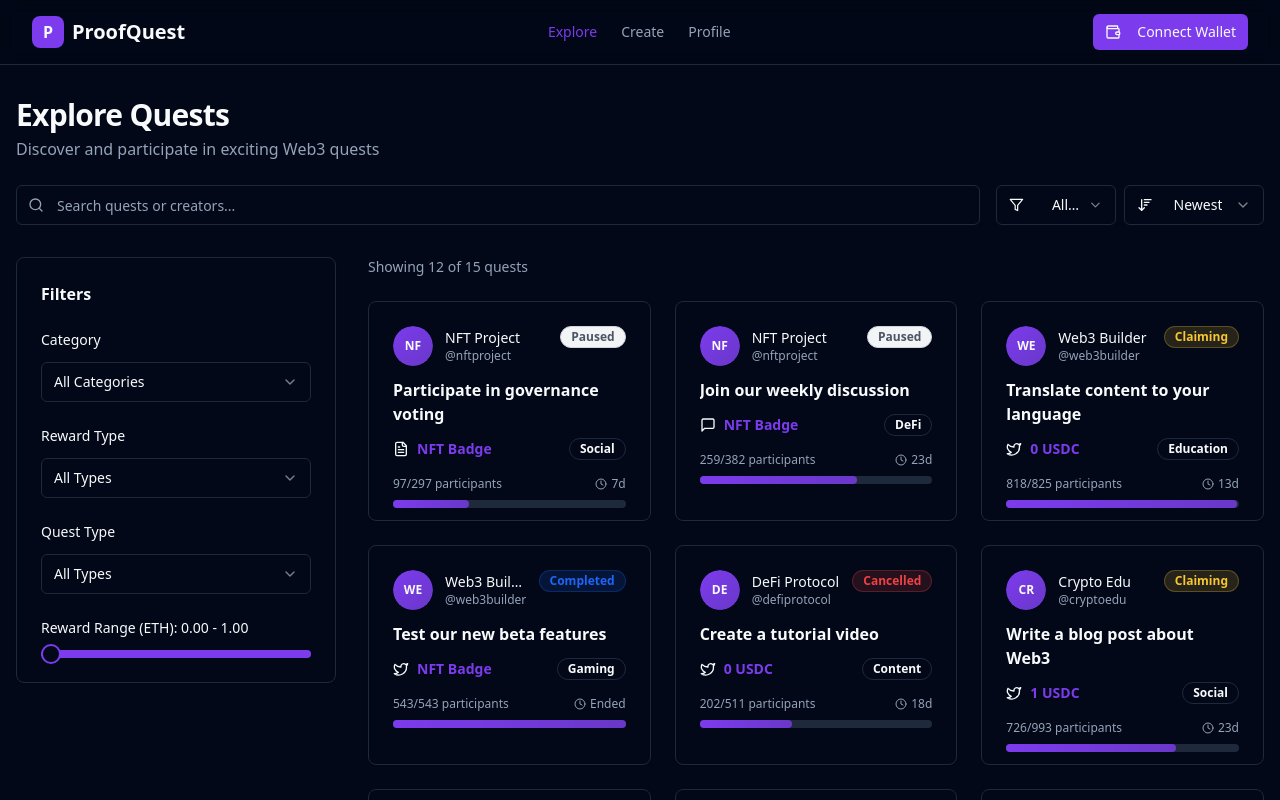
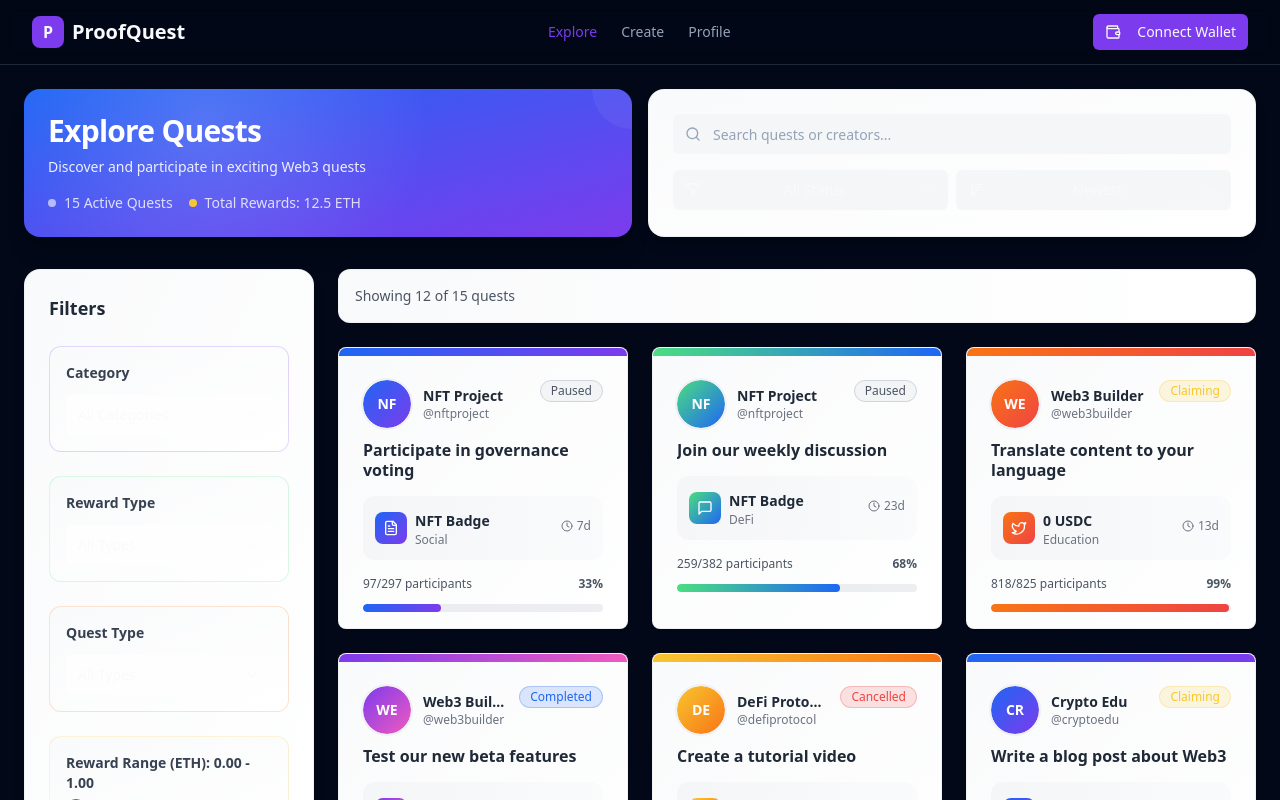
Before and after one commit to huaigu/proofquest-web3-adventures, a React (Vite) app: page /quests in a window 1280 px wide. Shown: the top 800 px of the page. Built offline with nearby package versions, Linux system fonts and the light colour scheme.

Commit message:
Refactor: Apply Bento UI style to Quest List
Ensure the Quest List page adheres to the overall Bento UI design.

```diff
--- a/src/pages/QuestList.tsx
+++ b/src/pages/QuestList.tsx
@@ -278,19 +278,16 @@ const QuestList = () => {
   };
 
   const LoadingSkeleton = () => (
-    <div className="grid grid-cols-1 md:grid-cols-2 lg:grid-cols-3 gap-6">
+    <div className="grid grid-cols-1 md:grid-cols-2 xl:grid-cols-3 gap-6">
       {Array.from({ length: 6 }).map((_, i) => (
-        <Card key={i} className="overflow-hidden">
-          <CardHeader>
-            <div className="flex items-center gap-3">
-              <Skeleton className="h-10 w-10 rounded-full" />
+        <div key={i} className="bg-gradient-to-br from-gray-50 to-white rounded-2xl p-6 border border-gray-200/50">
+          <div className="flex items-center gap-3 mb-4">
+            <Skeleton className="h-12 w-12 rounded-full" />
             <div className="space-y-2">
               <Skeleton className="h-4 w-32" />
               <Skeleton className="h-3 w-24" />
             </div>
           </div>
-          </CardHeader>
-          <CardContent>
           <Skeleton className="h-5 w-full mb-4" />
           <div className="flex justify-between items-center mb-4">
             <Skeleton className="h-6 w-20" />
@@ -301,51 +298,54 @@ const QuestList = () => {
             <Skeleton className="h-4 w-24" />
             <Skeleton className="h-4 w-16" />
           </div>
-          </CardContent>
-        </Card>
+        </div>
       ))}
     </div>
   );
 
   return (
-    <div className="min-h-screen bg-background">
-      <div className="container mx-auto px-4 py-8">
-        {/* Page Header */}
-        <div className="mb-8">
-          <div className="flex flex-col lg:flex-row lg:items-center lg:justify-between gap-4 mb-6">
-            <div>
-              <h1 className="text-3xl font-bold tracking-tight">Explore Quests</h1>
-              <p className="text-muted-foreground mt-1">
+    <div className="min-h-screen bg-background p-4 md:p-6">
+      <div className="mx-auto max-w-7xl">
+        {/* Page Header - Bento Style */}
+        <div className="grid grid-cols-12 gap-4 mb-8">
+          {/* Main Title Card */}
+          <div className="col-span-12 lg:col-span-6 bg-gradient-to-br from-[hsl(var(--vibrant-blue))] to-[hsl(var(--vibrant-purple))] rounded-2xl p-6 text-white relative overflow-hidden shadow-xl">
+            <div className="absolute inset-0 bg-[radial-gradient(circle_at_30%_20%,rgba(255,255,255,0.15)_0%,transparent_50%)]" />
+            <div className="absolute top-0 right-0 w-20 h-20 bg-white/5 rounded-full -translate-y-10 translate-x-10" />
+            <div className="relative z-10">
+              <h1 className="text-3xl font-bold tracking-tight mb-2">Explore Quests</h1>
+              <p className="text-white/90 mb-4 text-sm">
                 Discover and participate in exciting Web3 quests
               </p>
+              <div className="flex items-center gap-4 text-sm">
+                <div className="flex items-center gap-2">
+                  <div className="w-2 h-2 bg-white/60 rounded-full"></div>
+                  <span className="text-white/80">{filteredQuests.length} Active Quests</span>
+                </div>
+                <div className="flex items-center gap-2">
+                  <div className="w-2 h-2 bg-[hsl(var(--vibrant-yellow))] rounded-full"></div>
+                  <span className="text-white/80">Total Rewards: 12.5 ETH</span>
+                </div>
+              </div>
+            </div>
           </div>
 
-            {/* Mobile filter toggle */}
-            <Button
-              variant="outline"
-              onClick={() => setShowSidebar(!showSidebar)}
-              className="lg:hidden"
-            >
-              <Filter className="h-4 w-4 mr-2" />
-              Filters
-            </Button>
-          </div>
-
-          {/* Search and Quick Filters */}
-          <div className="flex flex-col lg:flex-row gap-4 mb-6">
-            <div className="relative flex-1">
+          {/* Search Card */}
+          <div className="col-span-12 lg:col-span-6 bg-gradient-to-br from-gray-50 to-white rounded-2xl p-6 shadow-lg border border-gray-200/50">
+            <div className="space-y-4">
+              <div className="relative">
                 <Search className="absolute left-3 top-1/2 transform -translate-y-1/2 text-muted-foreground h-4 w-4" />
                 <Input
                   placeholder="Search quests or creators..."
                   value={searchQuery}
                   onChange={(e) => setSearchQuery(e.target.value)}
-                className="pl-10"
+                  className="pl-10 border-0 bg-gray-100/70 focus:bg-white transition-colors"
                 />
               </div>
 
               <div className="flex gap-2">
                 <Select value={statusFilter} onValueChange={setStatusFilter}>
-                <SelectTrigger className="w-[120px]">
+                  <SelectTrigger className="flex-1 border-0 bg-gray-100/70 focus:bg-white">
                     <Filter className="h-4 w-4 mr-2" />
                     <SelectValue placeholder="Status" />
                   </SelectTrigger>
@@ -354,12 +354,11 @@ const QuestList = () => {
                     <SelectItem value="active">Active</SelectItem>
                     <SelectItem value="claiming">Claiming</SelectItem>
                     <SelectItem value="completed">Completed</SelectItem>
-                  <SelectItem value="paused">Paused</SelectItem>
                   </SelectContent>
                 </Select>
 
                 <Select value={sortBy} onValueChange={setSortBy}>
-                <SelectTrigger className="w-[140px]">
+                  <SelectTrigger className="flex-1 border-0 bg-gray-100/70 focus:bg-white">
                     <SortDesc className="h-4 w-4 mr-2" />
                     <SelectValue placeholder="Sort" />
                   </SelectTrigger>
@@ -371,16 +370,18 @@ const QuestList = () => {
                 </Select>
               </div>
             </div>
+          </div>
+        </div>
 
-          {/* Active Filters */}
+        {/* Active Filters - Bento Style */}
         {activeFilters.length > 0 && (
-            <div className="flex flex-wrap gap-2 mb-6">
-              <span className="text-sm text-muted-foreground">Active filters:</span>
+          <div className="bg-gradient-to-r from-[hsl(var(--vibrant-orange))]/10 to-[hsl(var(--vibrant-yellow))]/10 rounded-xl p-4 mb-6 border border-[hsl(var(--vibrant-orange))]/20">
+            <div className="flex flex-wrap gap-2 items-center">
+              <span className="text-sm font-medium text-gray-700">Active filters:</span>
               {activeFilters.map((filter, index) => (
                 <Badge
                   key={index}
-                  variant="secondary"
-                  className="cursor-pointer hover:bg-destructive hover:text-destructive-foreground"
+                  className="bg-white/80 text-gray-700 border border-gray-300/50 cursor-pointer hover:bg-[hsl(var(--vibrant-red))]/15 hover:text-[hsl(var(--vibrant-red))] hover:border-[hsl(var(--vibrant-red))]/30 transition-colors"
                   onClick={() => removeFilter(filter.key)}
                 >
                   {filter.value}
@@ -391,28 +392,26 @@ const QuestList = () => {
                 variant="ghost"
                 size="sm"
                 onClick={clearAllFilters}
-                className="h-6 px-2 text-xs"
+                className="h-6 px-2 text-xs text-gray-600 hover:text-[hsl(var(--vibrant-red))]"
               >
                 Clear all
               </Button>
             </div>
+          </div>
         )}
-        </div>
 
-        <div className="flex gap-8">
-          {/* Sidebar */}
+        <div className="grid grid-cols-12 gap-6">
+          {/* Sidebar - Bento Style */}
           {showSidebar && (
-            <aside className="w-80 shrink-0 lg:block hidden">
-              <Card className="sticky top-24">
-                <CardHeader>
-                  <h3 className="font-semibold">Filters</h3>
-                </CardHeader>
-                <CardContent className="space-y-6">
+            <aside className="col-span-12 lg:col-span-3">
+              <div className="bg-gradient-to-br from-gray-50 to-white rounded-2xl p-6 shadow-lg border border-gray-200/50 sticky top-24">
+                <h3 className="font-bold text-lg mb-6 text-gray-800">Filters</h3>
+                <div className="space-y-6">
                   {/* Categories */}
-                  <div>
-                    <label className="text-sm font-medium mb-3 block">Category</label>
+                  <div className="bg-gradient-to-br from-[hsl(var(--vibrant-purple))]/8 to-[hsl(var(--vibrant-pink))]/8 rounded-xl p-4 border border-[hsl(var(--vibrant-purple))]/20">
+                    <label className="text-sm font-semibold mb-3 block text-gray-700">Category</label>
                     <Select value={categoryFilter} onValueChange={setCategoryFilter}>
-                      <SelectTrigger>
+                      <SelectTrigger className="border-0 bg-white/70 focus:bg-white">
                         <SelectValue placeholder="All Categories" />
                       </SelectTrigger>
                       <SelectContent>
@@ -427,10 +426,10 @@ const QuestList = () => {
                   </div>
 
                   {/* Reward Type */}
-                  <div>
-                    <label className="text-sm font-medium mb-3 block">Reward Type</label>
+                  <div className="bg-gradient-to-br from-[hsl(var(--vibrant-green))]/8 to-[hsl(var(--vibrant-blue))]/8 rounded-xl p-4 border border-[hsl(var(--vibrant-green))]/20">
+                    <label className="text-sm font-semibold mb-3 block text-gray-700">Reward Type</label>
                     <Select value={rewardTypeFilter} onValueChange={setRewardTypeFilter}>
-                      <SelectTrigger>
+                      <SelectTrigger className="border-0 bg-white/70 focus:bg-white">
                         <SelectValue placeholder="All Types" />
                       </SelectTrigger>
                       <SelectContent>
@@ -443,10 +442,10 @@ const QuestList = () => {
                   </div>
 
                   {/* Quest Type */}
-                  <div>
-                    <label className="text-sm font-medium mb-3 block">Quest Type</label>
+                  <div className="bg-gradient-to-br from-[hsl(var(--vibrant-orange))]/8 to-[hsl(var(--vibrant-yellow))]/8 rounded-xl p-4 border border-[hsl(var(--vibrant-orange))]/20">
+                    <label className="text-sm font-semibold mb-3 block text-gray-700">Quest Type</label>
                     <Select value={questTypeFilter} onValueChange={setQuestTypeFilter}>
-                      <SelectTrigger>
+                      <SelectTrigger className="border-0 bg-white/70 focus:bg-white">
                         <SelectValue placeholder="All Types" />
                       </SelectTrigger>
                       <SelectContent>
@@ -459,8 +458,8 @@ const QuestList = () => {
                   </div>
 
                   {/* Reward Range */}
-                  <div>
-                    <label className="text-sm font-medium mb-3 block">
+                  <div className="bg-gradient-to-br from-[hsl(var(--vibrant-yellow))]/8 to-[hsl(var(--vibrant-orange))]/8 rounded-xl p-4 border border-[hsl(var(--vibrant-yellow))]/20">
+                    <label className="text-sm font-semibold mb-3 block text-gray-700">
                       Reward Range (ETH): {rewardRange[0].toFixed(2)} - {rewardRange[1].toFixed(2)}
                     </label>
                     <Slider
@@ -472,77 +471,95 @@ const QuestList = () => {
                       className="w-full"
                     />
                   </div>
-                </CardContent>
-              </Card>
+                </div>
+              </div>
             </aside>
           )}
 
           {/* Main Content */}
-          <main className="flex-1">
+          <main className={`${showSidebar ? 'col-span-12 lg:col-span-9' : 'col-span-12'}`}>
             {loading ? (
               <LoadingSkeleton />
             ) : (
               <>
-                {/* Results Summary */}
-                <div className="mb-6">
-                  <p className="text-sm text-muted-foreground">
+                {/* Results Summary - Bento Style */}
+                <div className="bg-gradient-to-r from-gray-50 to-white rounded-xl p-4 mb-6 border border-gray-200/50">
+                  <p className="text-sm text-gray-600 font-medium">
                     Showing {paginatedQuests.length} of {filteredQuests.length} quests
                   </p>
                 </div>
 
-                {/* Quest Grid */}
-                <div className="grid grid-cols-1 md:grid-cols-2 lg:grid-cols-3 gap-6 mb-8">
-                  {paginatedQuests.map((quest) => (
+                {/* Quest Grid - Enhanced Bento Style */}
+                <div className="grid grid-cols-1 md:grid-cols-2 xl:grid-cols-3 gap-6 mb-8">
+                  {paginatedQuests.map((quest, index) => {
+                    const gradients = [
+                      'from-[hsl(var(--vibrant-blue))] to-[hsl(var(--vibrant-purple))]',
+                      'from-[hsl(var(--vibrant-green))] to-[hsl(var(--vibrant-blue))]',
+                      'from-[hsl(var(--vibrant-orange))] to-[hsl(var(--vibrant-red))]',
+                      'from-[hsl(var(--vibrant-purple))] to-[hsl(var(--vibrant-pink))]',
+                      'from-[hsl(var(--vibrant-yellow))] to-[hsl(var(--vibrant-orange))]'
+                    ];
+                    const gradient = gradients[index % gradients.length];
+
+                    return (
                       <Link key={quest.id} to={`/quest/${quest.id}`}>
-                      <Card className="h-full transition-all duration-200 hover:shadow-lg hover:scale-[1.02] cursor-pointer group">
+                        <Card className="h-full transition-all duration-300 hover:shadow-2xl hover:scale-[1.02] cursor-pointer group bg-gradient-to-br from-gray-50 to-white border border-gray-200/50 overflow-hidden">
+                          {/* Header with gradient accent */}
+                          <div className={`h-2 bg-gradient-to-r ${gradient}`}></div>
+
                           <CardHeader className="pb-3">
                             <div className="flex items-start justify-between gap-3">
                               <div className="flex items-center gap-3 min-w-0 flex-1">
-                              <Avatar className="h-10 w-10 shrink-0">
+                                <Avatar className="h-12 w-12 shrink-0 ring-2 ring-gray-200/50">
                                   <AvatarImage src={quest.creator.avatar} />
-                                <AvatarFallback className="bg-gradient-to-br from-primary to-primary/80 text-primary-foreground text-xs font-bold">
+                                  <AvatarFallback className={`bg-gradient-to-br ${gradient} text-white text-sm font-bold`}>
                                     {quest.creator.name.slice(0, 2).toUpperCase()}
                                   </AvatarFallback>
                                 </Avatar>
                                 <div className="min-w-0">
-                                <p className="font-medium text-sm truncate">{quest.creator.name}</p>
-                                <p className="text-xs text-muted-foreground truncate">{quest.creator.handle}</p>
+                                  <p className="font-semibold text-sm truncate text-gray-800">{quest.creator.name}</p>
+                                  <p className="text-xs text-gray-500 truncate">{quest.creator.handle}</p>
                                 </div>
                               </div>
-                            <Badge className={`shrink-0 text-xs ${getStatusBadgeColor(quest.status)}`}>
+                              <Badge className={`shrink-0 text-xs font-medium ${getStatusBadgeColor(quest.status)}`}>
                                 {quest.status}
                               </Badge>
                             </div>
                           </CardHeader>
 
-                        <CardContent className="pb-3">
-                          <h3 className="font-semibold mb-3 line-clamp-2 group-hover:text-primary transition-colors">
+                          <CardContent className="pb-4">
+                            <h3 className="font-bold mb-4 line-clamp-2 group-hover:text-[hsl(var(--vibrant-blue))] transition-colors text-gray-800 leading-tight">
                               {quest.title}
                             </h3>
 
-                          <div className="flex items-center justify-between mb-4">
+                            <div className="flex items-center justify-between mb-4 p-3 bg-gradient-to-r from-gray-100/80 to-gray-50/80 rounded-xl">
                               <div className="flex items-center gap-2">
+                                <div className={`p-2 rounded-lg bg-gradient-to-br ${gradient} text-white`}>
                                   {getTaskIcon(quest.taskType)}
-                              <span className="text-sm font-bold text-primary">
+                                </div>
+                                <div>
+                                  <span className="text-sm font-bold text-gray-800">
                                     {formatReward(quest.reward)}
                                   </span>
+                                  <p className="text-xs text-gray-500">{quest.category}</p>
                                 </div>
-                            <Badge variant="outline" className="text-xs">
-                              {quest.category}
-                            </Badge>
                               </div>
-
-                          <div className="space-y-2">
-                            <div className="flex justify-between text-xs text-muted-foreground">
-                              <span>{quest.participants.current}/{quest.participants.max} participants</span>
-                              <div className="flex items-center gap-1">
+                              <div className="text-right">
+                                <div className="flex items-center gap-1 text-xs text-gray-500 mb-1">
                                   <Clock className="h-3 w-3" />
                                   {quest.timeRemaining}
                                 </div>
                               </div>
-                            <div className="w-full bg-muted rounded-full h-2">
+                            </div>
+
+                            <div className="space-y-3">
+                              <div className="flex justify-between text-xs text-gray-600">
+                                <span className="font-medium">{quest.participants.current}/{quest.participants.max} participants</span>
+                                <span className="font-bold">{Math.round((quest.participants.current / quest.participants.max) * 100)}%</span>
+                              </div>
+                              <div className="w-full bg-gray-200/70 rounded-full h-2 overflow-hidden">
                                 <div
-                                className="bg-gradient-to-r from-primary to-primary/80 h-2 rounded-full transition-all duration-300"
+                                  className={`bg-gradient-to-r ${gradient} h-2 rounded-full transition-all duration-500 ease-out`}
                                   style={{
                                     width: `${(quest.participants.current / quest.participants.max) * 100}%`
                                   }}
@@ -552,31 +569,36 @@ const QuestList = () => {
                           </CardContent>
                         </Card>
                       </Link>
-                  ))}
+                    );
+                  })}
                 </div>
 
-                {/* Empty State */}
+                {/* Empty State - Bento Style */}
                 {filteredQuests.length === 0 && (
-                  <div className="text-center py-12">
-                    <div className="text-muted-foreground mb-4">
-                      <Users className="h-12 w-12 mx-auto mb-4 opacity-50" />
-                      <h3 className="text-lg font-medium mb-2">No quests found</h3>
-                      <p>Try adjusting your filters or search terms</p>
+                  <div className="text-center py-16 bg-gradient-to-br from-gray-50 to-white rounded-2xl border border-gray-200/50">
+                    <div className="text-gray-400 mb-6">
+                      <Users className="h-16 w-16 mx-auto mb-4 opacity-50" />
+                      <h3 className="text-xl font-bold mb-2 text-gray-600">No quests found</h3>
+                      <p className="text-gray-500">Try adjusting your filters or search terms</p>
                     </div>
-                    <Button onClick={clearAllFilters} variant="outline">
+                    <Button
+                      onClick={clearAllFilters}
+                      className="bg-gradient-to-r from-[hsl(var(--vibrant-blue))] to-[hsl(var(--vibrant-purple))] text-white border-0 hover:shadow-lg"
+                    >
                       Clear all filters
                     </Button>
                   </div>
                 )}
 
-                {/* Pagination */}
+                {/* Pagination - Bento Style */}
                 {totalPages > 1 && (
-                  <div className="flex justify-center items-center gap-2">
+                  <div className="flex justify-center items-center gap-2 bg-gradient-to-r from-gray-50 to-white rounded-xl p-6 border border-gray-200/50">
                     <Button
                       variant="outline"
                       size="sm"
                       onClick={() => setCurrentPage(prev => Math.max(1, prev - 1))}
                       disabled={currentPage === 1}
+                      className="border-gray-300 hover:bg-[hsl(var(--vibrant-blue))]/10"
                     >
                       <ChevronLeft className="h-4 w-4" />
                       Previous
@@ -589,7 +611,10 @@ const QuestList = () => {
                           variant={currentPage === page ? "default" : "outline"}
                           size="sm"
                           onClick={() => setCurrentPage(page)}
-                          className="w-10"
+                          className={`w-10 ${currentPage === page
+                            ? 'bg-gradient-to-r from-[hsl(var(--vibrant-blue))] to-[hsl(var(--vibrant-purple))] text-white border-0'
+                            : 'border-gray-300 hover:bg-[hsl(var(--vibrant-blue))]/10'
+                          }`}
                         >
                           {page}
                         </Button>
@@ -601,6 +626,7 @@ const QuestList = () => {
                       size="sm"
                       onClick={() => setCurrentPage(prev => Math.min(totalPages, prev + 1))}
                       disabled={currentPage === totalPages}
+                      className="border-gray-300 hover:bg-[hsl(var(--vibrant-blue))]/10"
                     >
                       Next
                       <ChevronRight className="h-4 w-4" />
```
Lines whose indentation alone changed are shown as unchanged.
